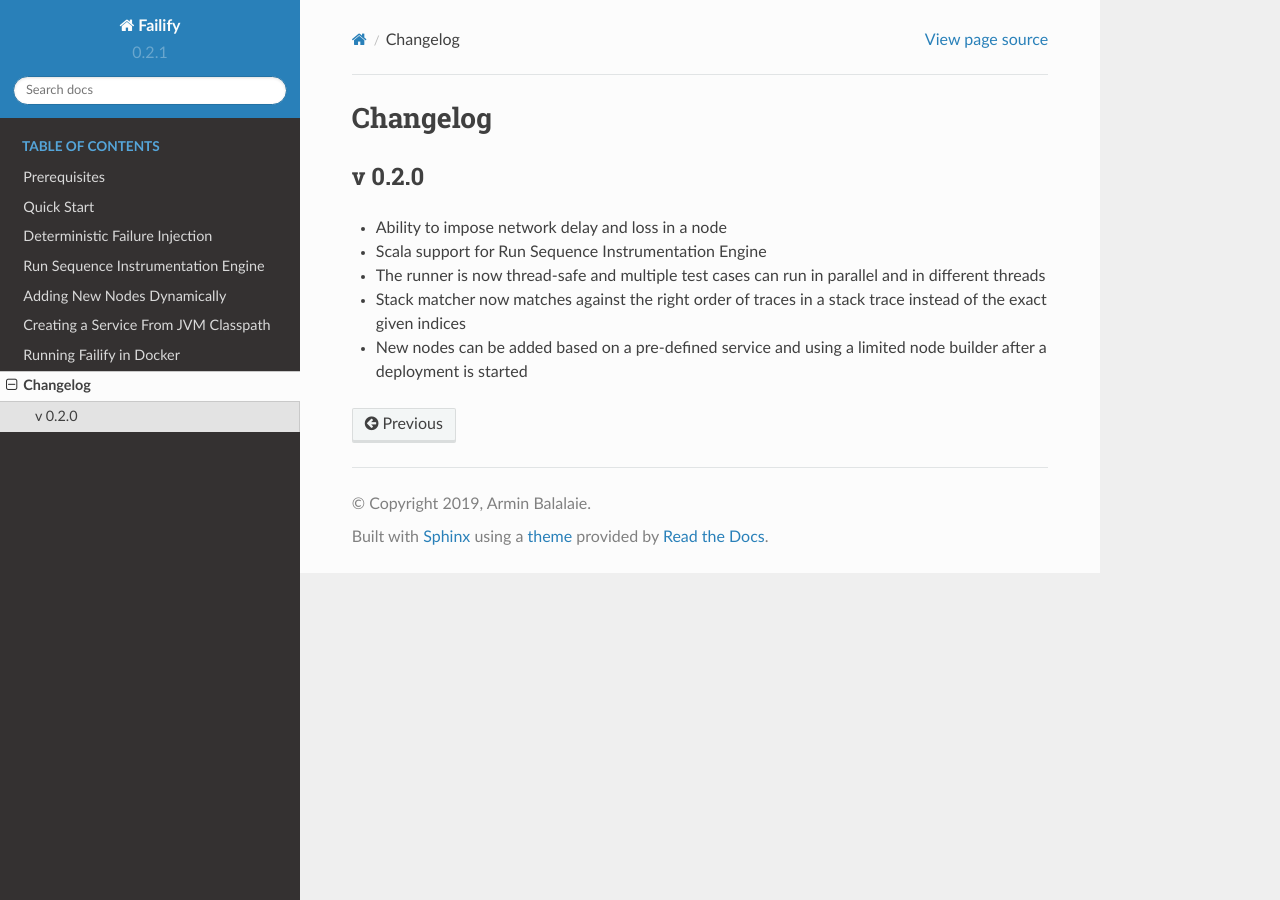
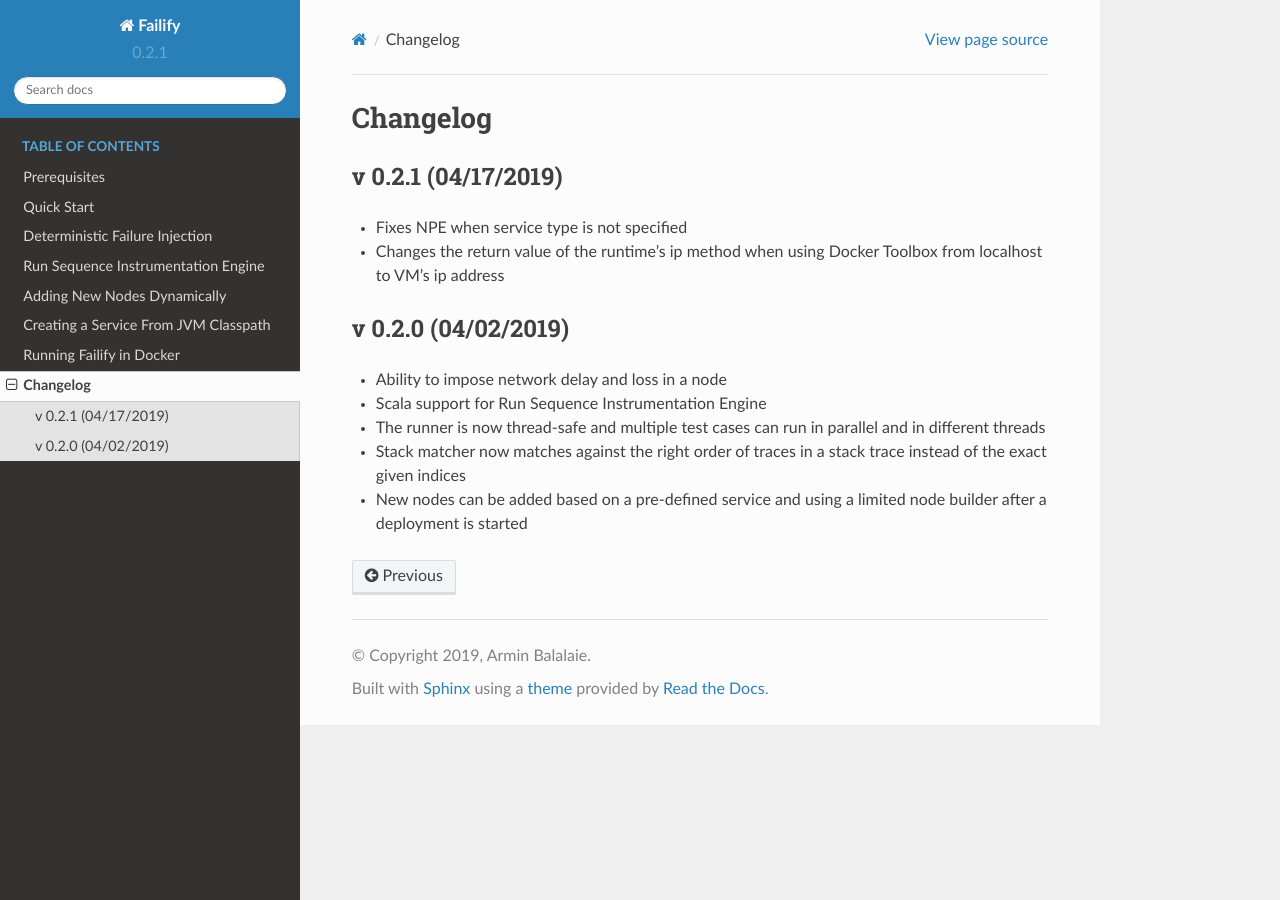
Before and after one commit to failify/failify, a Sphinx documentation site: the page built from docs/pages/changelog.rst, in a window 1280 px wide. Built offline with Sphinx 7.4.7 and the Read the Docs theme 2.0.0, drawn with Linux system fonts in a browser that asks for light colours.

Commit message:
updates changelog

```diff
--- a/docs/pages/changelog.rst
+++ b/docs/pages/changelog.rst
@@ -2,7 +2,12 @@
 Changelog
 =========
 
-v 0.2.0
+v 0.2.1 (04/17/2019)
+=======
+* Fixes NPE when service type is not specified
+* Changes the return value of the runtime's ip method when using Docker Toolbox from localhost to VM's ip address
+
+v 0.2.0 (04/02/2019)
 =======
 
 * Ability to impose network delay and loss in a node
```
